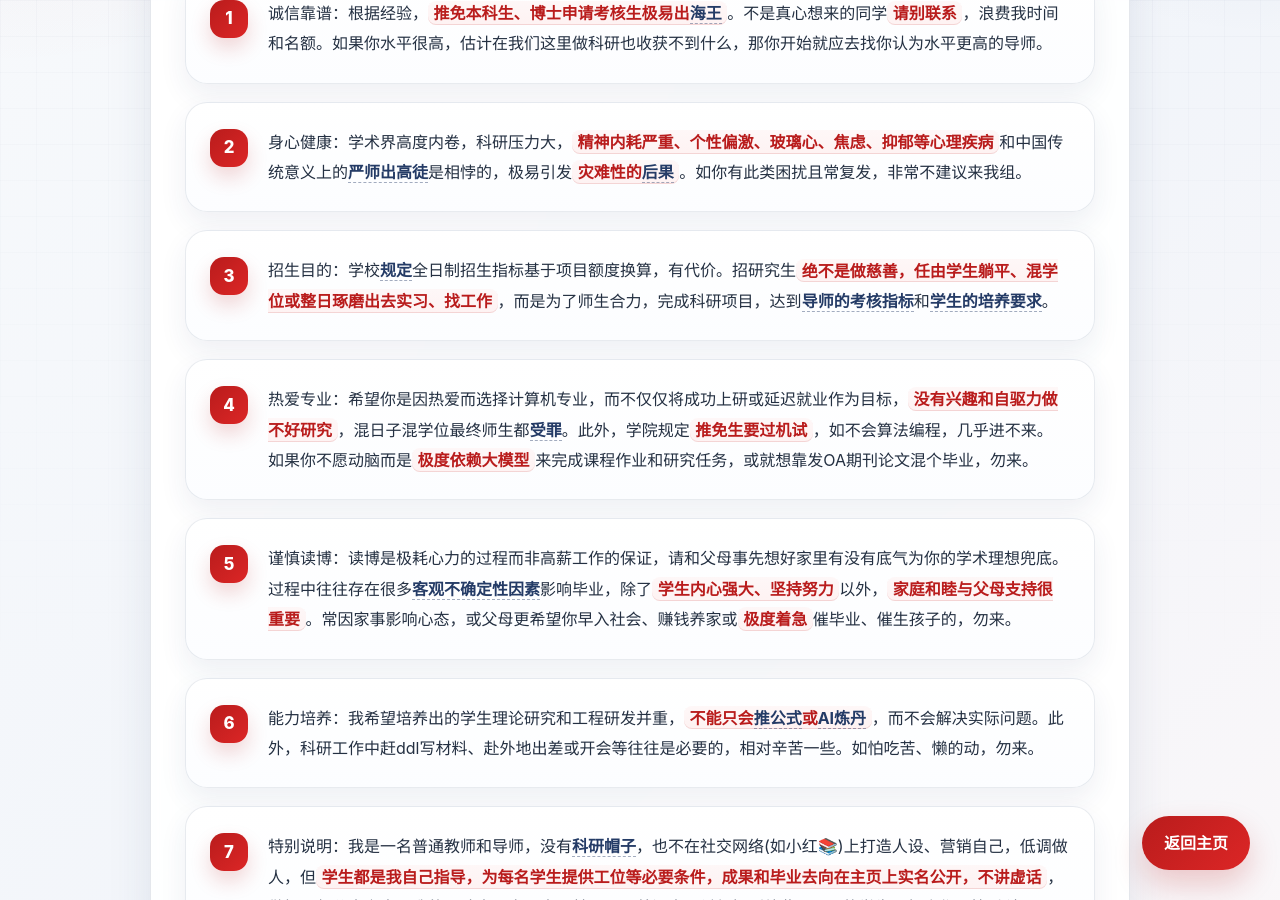
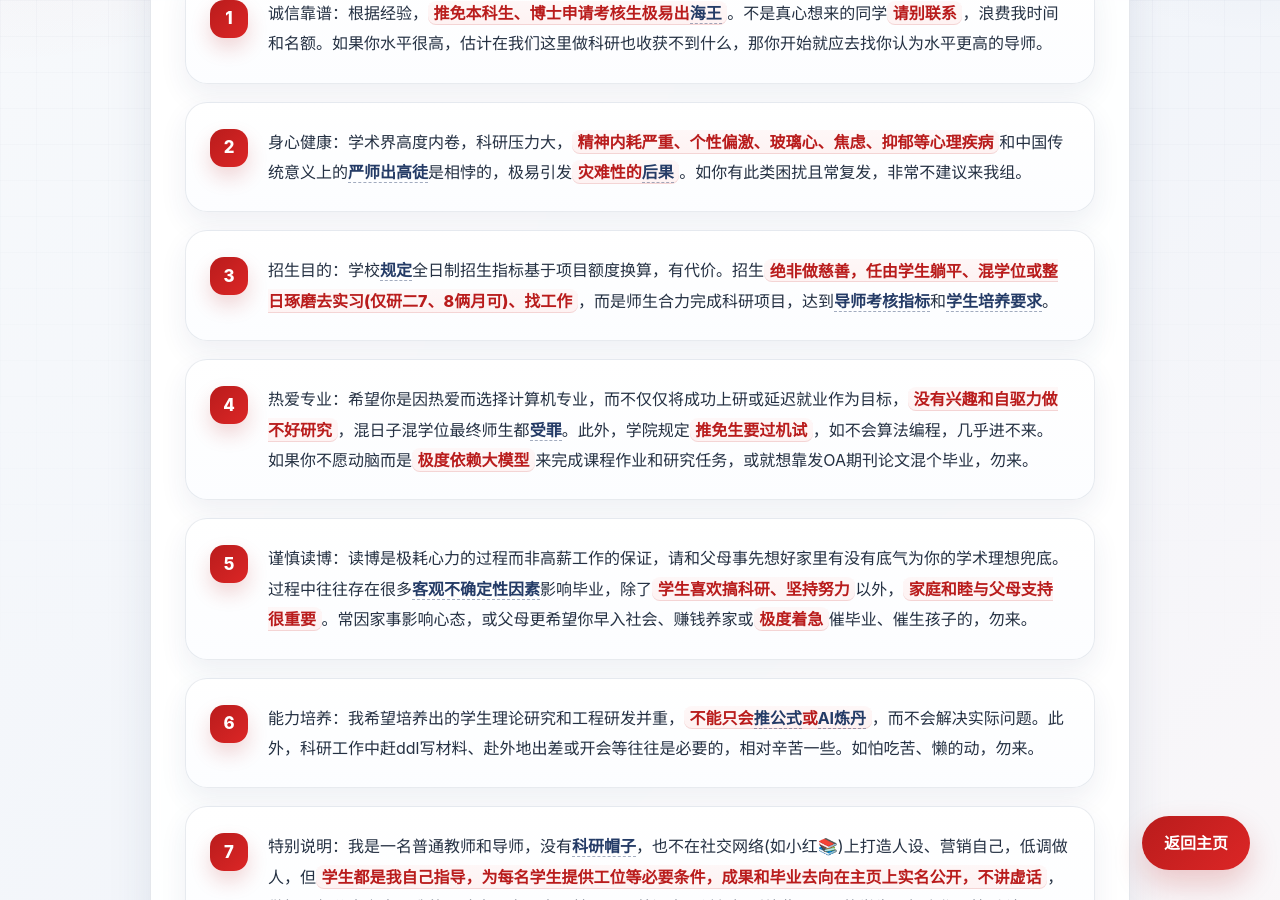
Before and after one commit to fangvv/Homepage, a Jekyll site: the page faq2.html, which Jekyll copies as it is, in a window 1280 px wide and 900 px high, scrolled down 443 px. Built offline with Jekyll 4.4.1, drawn with Linux system fonts in a browser that asks for light colours; comment, search, counter and statistics services are not loaded.

Commit message:
update faq2

```diff
--- a/faq2.html
+++ b/faq2.html
@@ -525,9 +525,9 @@ PyTorch Mobile, 移动端深度学习,
             <ol>
                 <li>诚信靠谱：根据经验，<strong>推免本科生、博士申请考核生极易出<a href="https://www.zhihu.com/question/487277766" target="_blank">海王</a></strong>。不是真心想来的同学<strong>请别联系</strong>，浪费我时间和名额。如果你水平很高，估计在我们这里做科研也收获不到什么，那你开始就应去找你认为水平更高的导师。</li>
                 <li>身心健康：学术界高度内卷，科研压力大，<strong>精神内耗严重、个性偏激、玻璃心、焦虑、抑郁等心理疾病</strong>和中国传统意义上的<a href="https://www.zhihu.com/question/596191290" target="_blank">严师出高徒</a>是相悖的，极易引发<strong>灾难性的<a href="https://www.sciscanpub.com/uploads/2025/04/16/0e6be8681630d9e1939409ade49b73b6.pdf" target="_blank">后果</a></strong>。如你有此类困扰且常复发，非常不建议来我组。</li>
-                <li>招生目的：学校<a href="https://www.bjtu.edu.cn/xxxtrmzn/162744.htm" target="_blank">规定</a>全日制招生指标基于项目额度换算，有代价。招研究生<strong>绝不是做慈善，任由学生躺平、混学位或整日琢磨出去实习、找工作</strong>，而是为了师生合力，完成科研项目，达到<a href="https://www.zhihu.com/question/1993742963784848897/answer/1993748322066920997" target="_blank">导师的考核指标</a>和<a href="https://www.bjtu.edu.cn/xxgkw/xxgk_xxgkml/xwxk/syxwjbyq/6a881d506ec04ccabcc0dadb3a468943.htm" target="_blank">学生的培养要求</a>。</li>
+                <li>招生目的：学校<a href="https://www.bjtu.edu.cn/xxxtrmzn/162744.htm" target="_blank">规定</a>全日制招生指标基于项目额度换算，有代价。招生<strong>绝非做慈善，任由学生躺平、混学位或整日琢磨去实习(仅研二7、8俩月可)、找工作</strong>，而是师生合力完成科研项目，达到<a href="https://www.zhihu.com/question/1993742963784848897/answer/1993748322066920997" target="_blank">导师考核指标</a>和<a href="https://www.bjtu.edu.cn/xxgkw/xxgk_xxgkml/xwxk/syxwjbyq/6a881d506ec04ccabcc0dadb3a468943.htm" target="_blank">学生培养要求</a>。</li>
                 <li>热爱专业：希望你是因热爱而选择计算机专业，而不仅仅将成功上研或延迟就业作为目标，<strong>没有兴趣和自驱力做不好研究</strong>，混日子混学位最终师生都<a href="https://www.zhihu.com/question/429059603" target="_blank">受罪</a>。此外，学院规定<strong>推免生要过机试</strong>，如不会算法编程，几乎进不来。如果你不愿动脑而是<strong>极度依赖大模型</strong>来完成课程作业和研究任务，或就想靠发OA期刊论文混个毕业，勿来。</li>
-                <li>谨慎读博：读博是极耗心力的过程而非高薪工作的保证，请和父母事先想好家里有没有底气为你的学术理想兜底。过程中往往存在很多<a href="https://www.zhihu.com/question/59323074" target="_blank">客观不确定性因素</a>影响毕业，除了<strong>学生内心强大、坚持努力</strong>以外，<strong>家庭和睦与父母支持很重要</strong>。常因家事影响心态，或父母更希望你早入社会、赚钱养家或<strong>极度着急</strong>催毕业、催生孩子的，勿来。</li>
+                <li>谨慎读博：读博是极耗心力的过程而非高薪工作的保证，请和父母事先想好家里有没有底气为你的学术理想兜底。过程中往往存在很多<a href="https://www.zhihu.com/question/59323074" target="_blank">客观不确定性因素</a>影响毕业，除了<strong>学生喜欢搞科研、坚持努力</strong>以外，<strong>家庭和睦与父母支持很重要</strong>。常因家事影响心态，或父母更希望你早入社会、赚钱养家或<strong>极度着急</strong>催毕业、催生孩子的，勿来。</li>
                 <li>能力培养：我希望培养出的学生理论研究和工程研发并重，<strong>不能只会<a href="https://www.zhihu.com/question/430862162" target="_blank">推公式</a>或<a href="https://www.zhihu.com/question/537342945" target=blank>AI炼丹</a></strong>，而不会解决实际问题。此外，科研工作中赶ddl写材料、赴外地出差或开会等往往是必要的，相对辛苦一些。如怕吃苦、懒的动，勿来。</li>
                 <li>特别说明：我是一名普通教师和导师，没有<a href="https://www.zhihu.com/question/305278806/answer/3124779165" target="_blank">科研帽子</a>，也不在社交网络(如小红📚)上打造人设、营销自己，低调做人，但<strong>学生都是我自己指导，为每名学生提供工位等必要条件，成果和毕业去向在主页上实名公开，不讲虚话</strong>，做好导师分内之事。我的团队人不多，人尽其用，不养闲人，希望招到彼此match的学生一起合作，快乐科研。</li>
             </ol>
```
